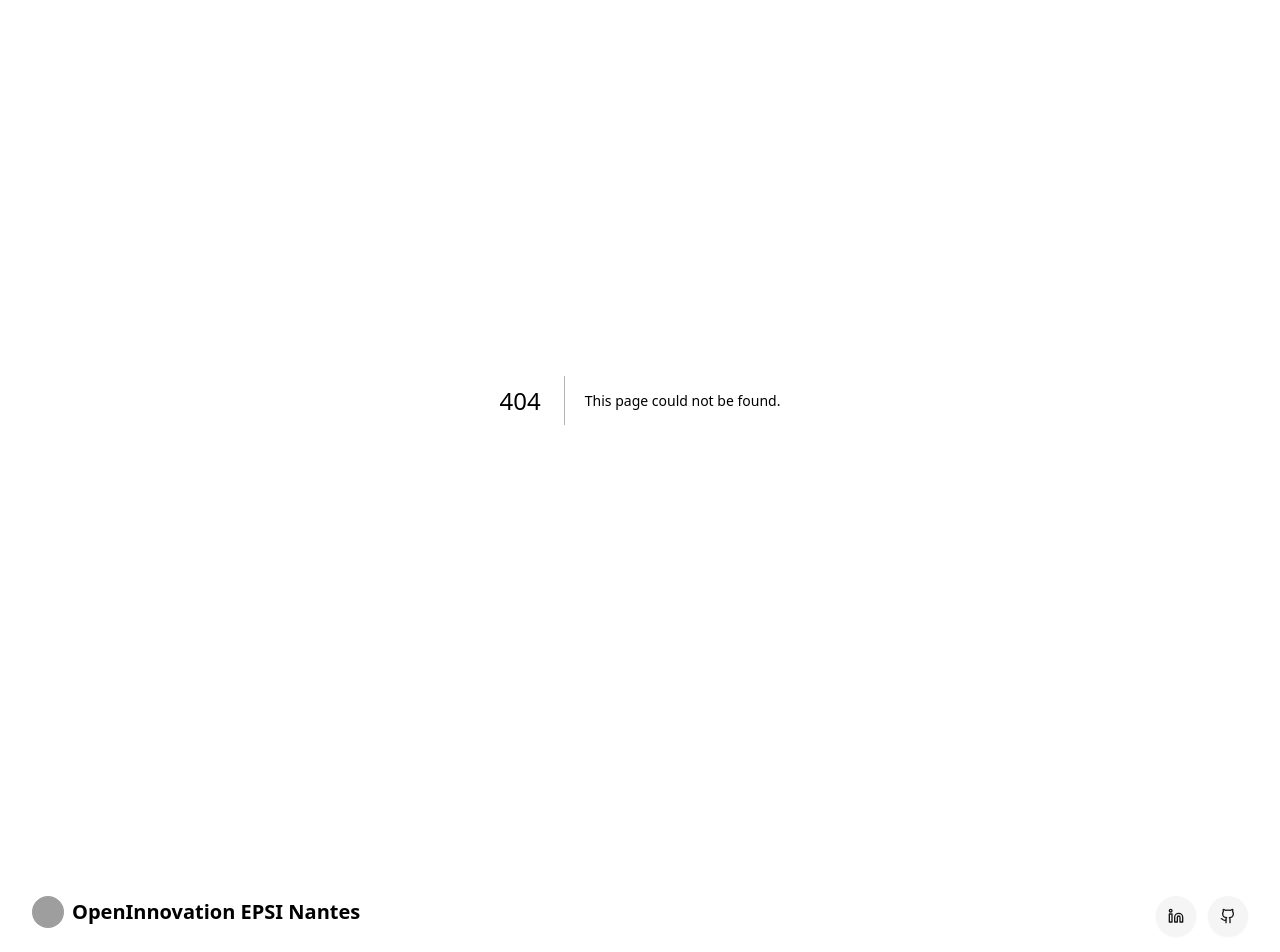
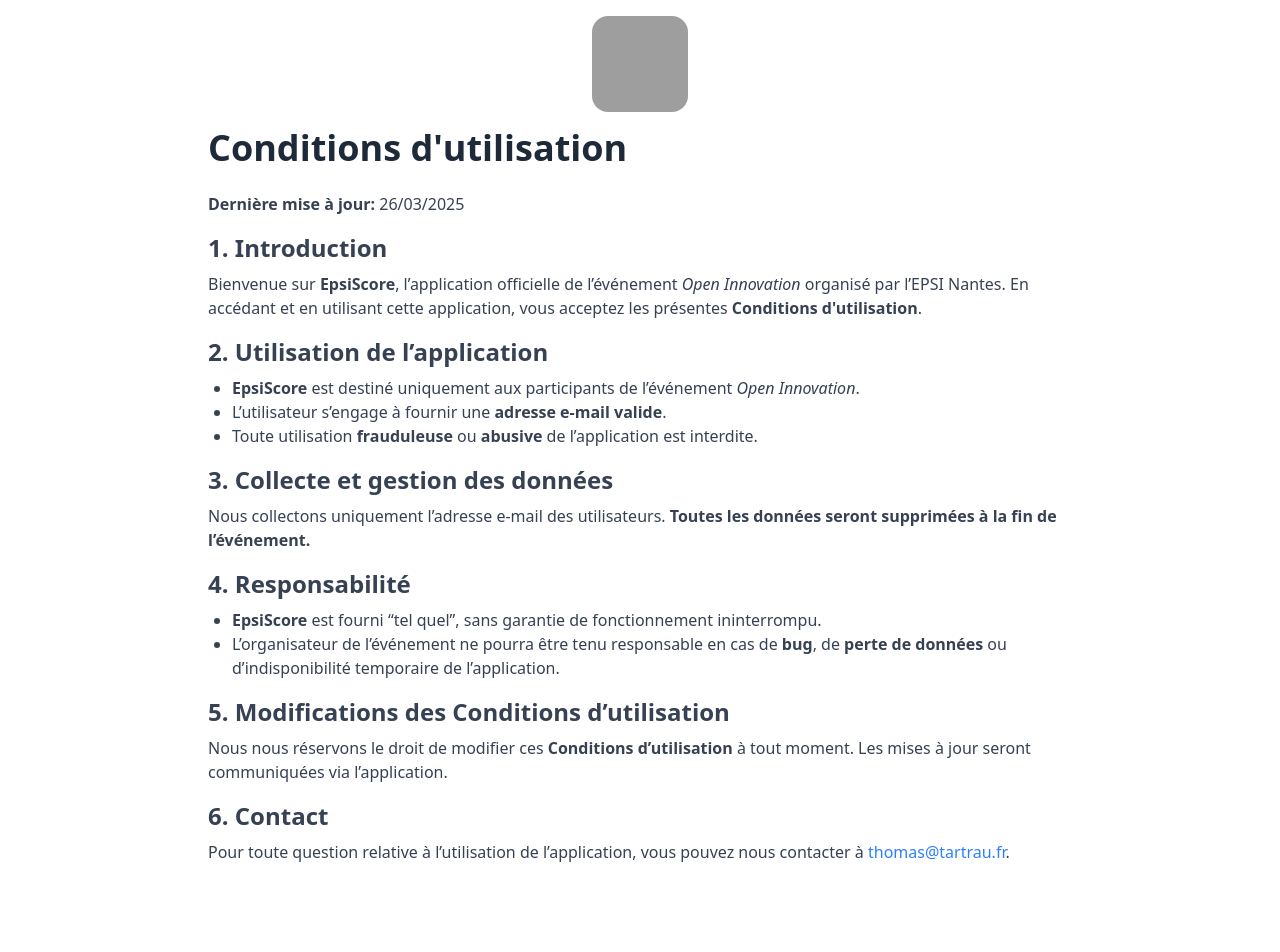
Before and after one commit to ThomasTartrau/epsi-score, a Next.js app: page /terms in a window 1280 px wide. Before the commit this address had no page. Shown: the top 952 px of the page. Built offline with nearby package versions, Linux system fonts and the light colour scheme; grey boxes are pictures that could not be loaded.

Commit message:
feat: add legal

```diff
--- a/app/(auth)/auth/login/_components/login.form.tsx
+++ b/app/(auth)/auth/login/_components/login.form.tsx
@@ -77,6 +77,11 @@
           </LoadingButton>
         </form>
       </Form>
+      <div className="text-muted-foreground hover:[&_a]:text-primary text-center text-xs text-balance [&_a]:underline [&_a]:underline-offset-4">
+        En cliquant sur continuer, vous acceptez nos{" "}
+        <a href="/terms">Conditions d&apos;utilisation</a> et{" "}
+        <a href="/privacy">Politique de confidentialité</a>.
+      </div>
     </>
   );
 }
--- /dev/null
+++ b/app/(legal)/layout.tsx
@@ -0,0 +1,15 @@
+import Logo from "@/components/custom/logo";
+import React from "react";
+
+const LegalLayout = ({ children }: { children: React.ReactNode }) => {
+  return (
+    <div className="mx-auto max-w-4xl p-4">
+      <div className="mb-4 flex justify-center">
+        <Logo size="xl" />
+      </div>
+      <main className="prose lg:prose-xl">{children}</main>
+    </div>
+  );
+};
+
+export default LegalLayout;
--- /dev/null
+++ b/app/(legal)/privacy/page.tsx
@@ -0,0 +1,83 @@
+import { PRIVACY_POLICY_LAST_UPDATED } from "@/lib/constants";
+import React from "react";
+
+const PrivacyPolicyPage = () => {
+  return (
+    <div>
+      <h2 className="mb-6 text-4xl font-semibold text-gray-800">
+        Politique de confidentialité
+      </h2>
+      <div className="space-y-4 font-medium text-gray-700">
+        <p className="mb-4">
+          <strong>Dernière mise à jour:</strong> {PRIVACY_POLICY_LAST_UPDATED}
+        </p>
+        <h3 className="text-2xl font-semibold">1. Introduction</h3>
+        <p>
+          Bienvenue sur <strong>EpsiScore</strong>, une application développée
+          pour l’événement <em>Open Innovation</em> organisé par l’EPSI Nantes.
+          Nous accordons une grande importance à la protection de votre vie
+          privée et nous nous engageons à traiter vos données de manière{" "}
+          <strong>transparente</strong> et <strong>sécurisée</strong>.
+        </p>
+        <h3 className="text-2xl font-semibold">2. Données collectées</h3>
+        <p>
+          Nous collectons uniquement votre <strong>adresse e-mail</strong>,
+          nécessaire pour l’utilisation de l’application.
+        </p>
+        <h3 className="text-2xl font-semibold">3. Utilisation des données</h3>
+        <p>Votre adresse e-mail est utilisée uniquement pour :</p>
+        <ul className="list-disc pl-6">
+          <li>
+            L’accès et l’identification sur l’application{" "}
+            <strong>EpsiScore</strong>.
+          </li>
+          <li>La gestion des notes et de la participation à l’événement.</li>
+        </ul>
+        <h3 className="text-2xl font-semibold">
+          4. Stockage et suppression des données
+        </h3>
+        <p>
+          Vos données sont stockées de manière <strong>sécurisée</strong>{" "}
+          pendant toute la durée de l’événement <em>Open Innovation</em>.{" "}
+          <strong>
+            À la fin de l’événement, toutes les adresses e-mail seront
+            définitivement supprimées.
+          </strong>
+        </p>
+        <h3 className="text-2xl font-semibold">5. Partage des données</h3>
+        <p>
+          Nous ne partageons <strong>aucune donnée</strong> avec des tiers.
+        </p>
+        <h3 className="text-2xl font-semibold">6. Vos droits</h3>
+        <p>
+          Conformément aux lois sur la protection des données, vous avez le
+          droit de :
+        </p>
+        <ul className="list-disc pl-6">
+          <li>
+            Demander l’accès, la rectification ou la suppression de votre{" "}
+            <strong>adresse e-mail</strong>.
+          </li>
+          <li>
+            Nous contacter pour toute question relative à la gestion de vos
+            données.
+          </li>
+        </ul>
+        <h3 className="text-2xl font-semibold">7. Contact</h3>
+        <p>
+          Pour toute demande concernant cette politique de confidentialité, vous
+          pouvez nous contacter à{" "}
+          <a
+            href="mailto:thomas@tartrau.fr"
+            className="text-blue-500 hover:underline"
+          >
+            thomas@tartrau.fr
+          </a>
+          .
+        </p>
+      </div>
+    </div>
+  );
+};
+
+export default PrivacyPolicyPage;
--- /dev/null
+++ b/app/(legal)/terms/page.tsx
@@ -0,0 +1,102 @@
+import { TERMS_OF_SERVICE_LAST_UPDATED } from "@/lib/constants";
+import React from "react";
+
+const TermsOfServicePage = () => {
+  return (
+    <div>
+      <h2 className="mb-6 text-4xl font-semibold text-gray-800">
+        Conditions d&apos;<strong>utilisation</strong>
+      </h2>
+      <div className="space-y-4 font-medium text-gray-700">
+        <p className="mb-4">
+          <strong>Dernière mise à jour:</strong> {TERMS_OF_SERVICE_LAST_UPDATED}
+        </p>
+
+        <div className="space-y-2">
+          <h3 className="text-2xl font-semibold">1. Introduction</h3>
+          <p>
+            Bienvenue sur <strong>EpsiScore</strong>, l’application officielle
+            de l’événement <em>Open Innovation</em> organisé par l’EPSI Nantes.
+            En accédant et en utilisant cette application, vous acceptez les
+            présentes <strong>Conditions d&apos;utilisation</strong>.
+          </p>
+        </div>
+
+        <div className="space-y-2">
+          <h3 className="text-2xl font-semibold">
+            2. Utilisation de l’application
+          </h3>
+          <ul className="list-disc pl-6">
+            <li>
+              <strong>EpsiScore</strong> est destiné uniquement aux participants
+              de l’événement <em>Open Innovation</em>.
+            </li>
+            <li>
+              L’utilisateur s’engage à fournir une{" "}
+              <strong>adresse e-mail valide</strong>.
+            </li>
+            <li>
+              Toute utilisation <strong>frauduleuse</strong> ou{" "}
+              <strong>abusive</strong> de l’application est interdite.
+            </li>
+          </ul>
+        </div>
+
+        <div className="space-y-2">
+          <h3 className="text-2xl font-semibold">
+            3. Collecte et gestion des données
+          </h3>
+          <p>
+            Nous collectons uniquement l’adresse e-mail des utilisateurs.{" "}
+            <strong>
+              Toutes les données seront supprimées à la fin de l’événement.
+            </strong>
+          </p>
+        </div>
+
+        <div className="space-y-2">
+          <h3 className="text-2xl font-semibold">4. Responsabilité</h3>
+          <ul className="list-disc pl-6">
+            <li>
+              <strong>EpsiScore</strong> est fourni “tel quel”, sans garantie de
+              fonctionnement ininterrompu.
+            </li>
+            <li>
+              L’organisateur de l’événement ne pourra être tenu responsable en
+              cas de <strong>bug</strong>, de <strong>perte de données</strong>{" "}
+              ou d’indisponibilité temporaire de l’application.
+            </li>
+          </ul>
+        </div>
+
+        <div className="space-y-2">
+          <h3 className="text-2xl font-semibold">
+            5. Modifications des Conditions d’utilisation
+          </h3>
+          <p>
+            Nous nous réservons le droit de modifier ces{" "}
+            <strong>Conditions d’utilisation</strong> à tout moment. Les mises à
+            jour seront communiquées via l’application.
+          </p>
+        </div>
+
+        <div className="space-y-2">
+          <h3 className="text-2xl font-semibold">6. Contact</h3>
+          <p>
+            Pour toute question relative à l’utilisation de l’application, vous
+            pouvez nous contacter à{" "}
+            <a
+              href="mailto:thomas@tartrau.fr"
+              className="text-blue-500 hover:underline"
+            >
+              thomas@tartrau.fr
+            </a>
+            .
+          </p>
+        </div>
+      </div>
+    </div>
+  );
+};
+
+export default TermsOfServicePage;
--- a/lib/constants.ts
+++ b/lib/constants.ts
@@ -6,3 +6,6 @@
     ? "Classement en temps réel des équipes participant à l'évènement OpenInnovation de l'EPSI Nantes."
     : "Classement en temps réel des équipes participant à l'évènement OpenInnovation de l'EPSI Nantes en mode développement.";
 export const AUTHENTICATED_URL = "/dashboard";
+
+export const PRIVACY_POLICY_LAST_UPDATED = "26/03/2025";
+export const TERMS_OF_SERVICE_LAST_UPDATED = "26/03/2025";
```
